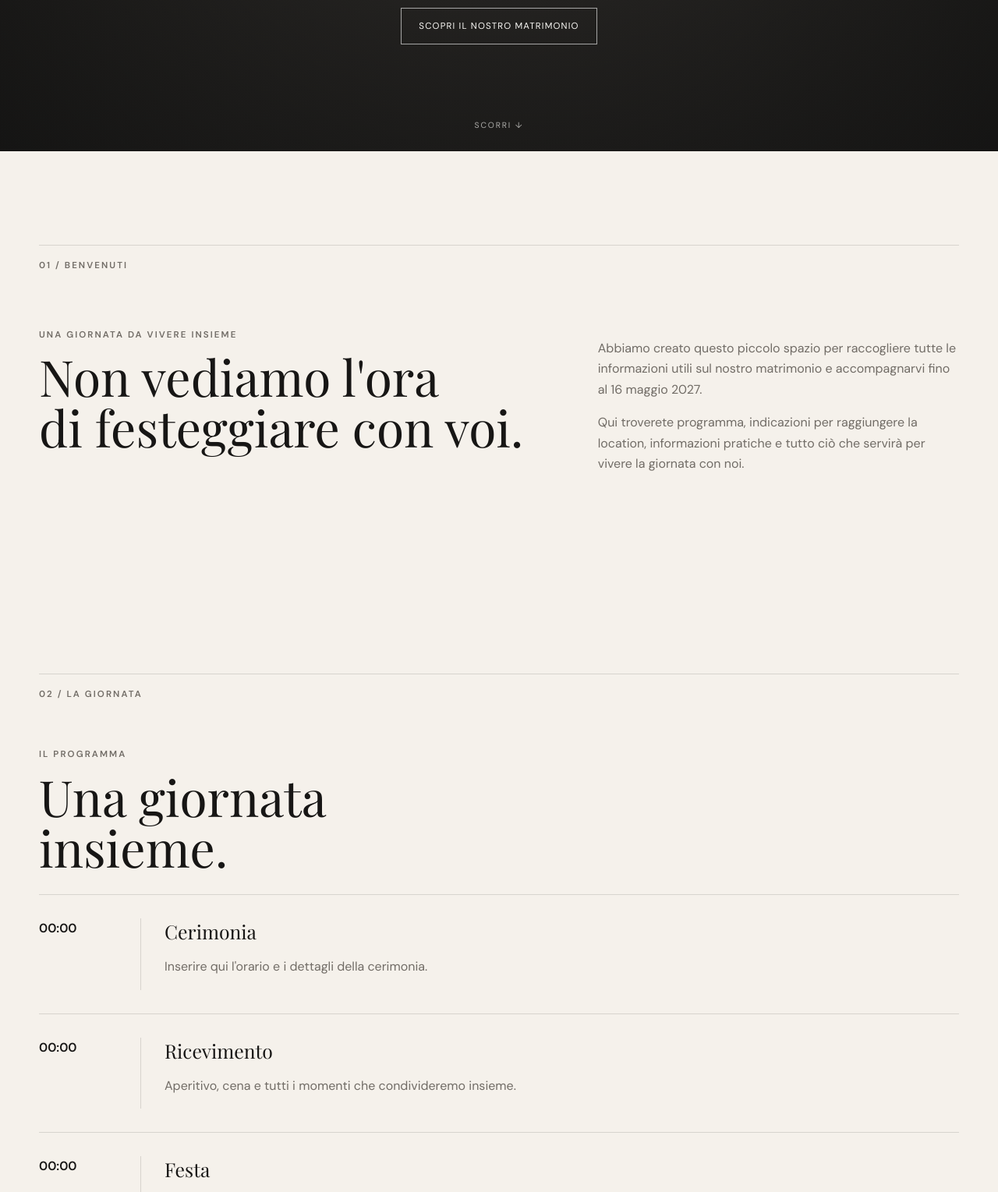
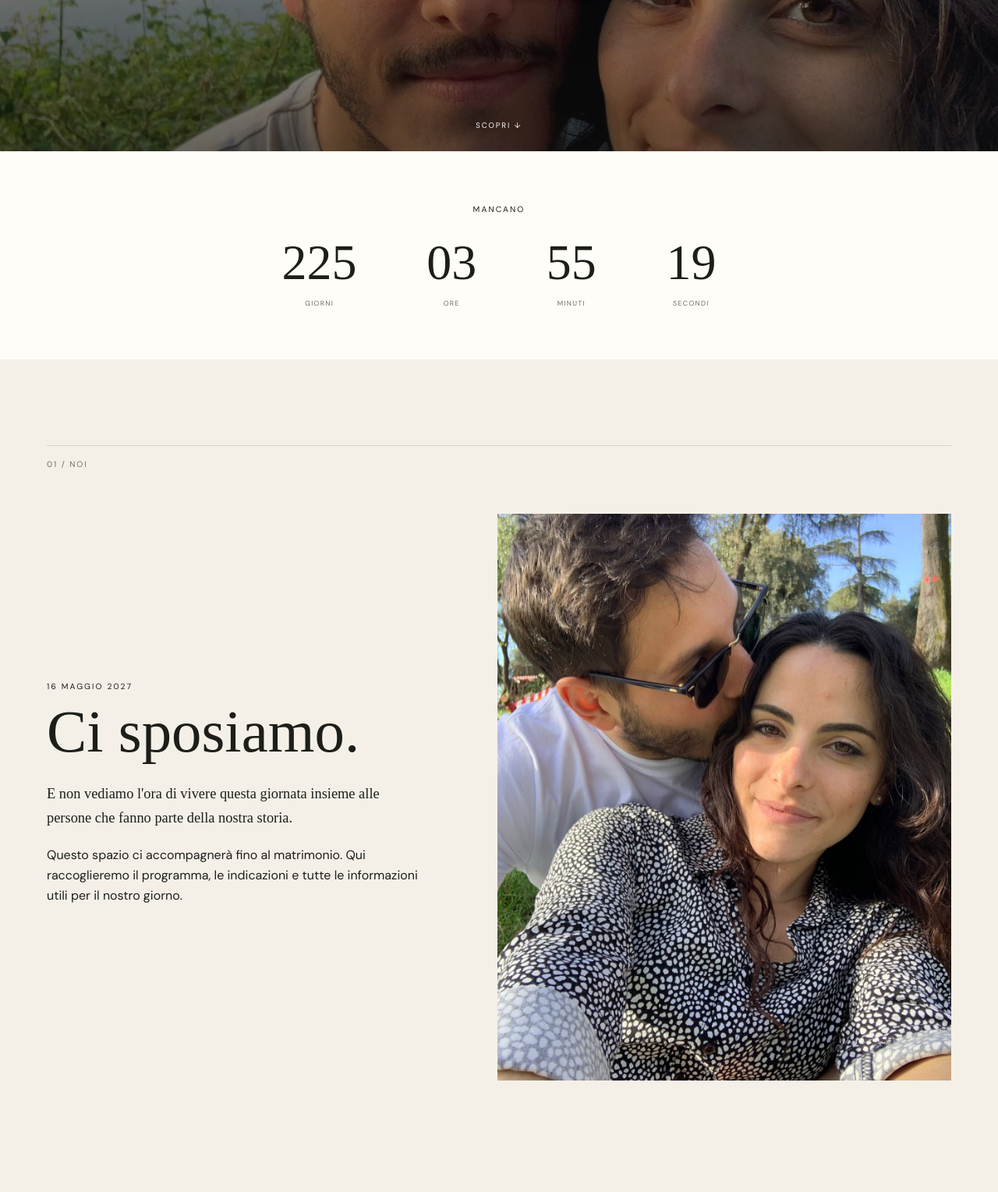
Before and after one commit to dariodamico91-ctrl/matrimonio-dario-monica, a plain HTML site: page index.html in a window 1280 px wide. Shown: the part 606-2135 px from the top of the page at 78% size. Drawn offline with nearby package versions, Linux system fonts and the light colour scheme; a web font is replaced by a local one.

Commit message:
Add files via upload

```diff
--- a/index.html
+++ b/index.html
@@ -1,10 +1,10 @@
-<!doctype html><html lang="it"><head><meta charset="utf-8"><meta name="viewport" content="width=device-width,initial-scale=1"><meta name="description" content="Il matrimonio di Dario e Monica — 16 maggio 2027"><title>Dario & Monica | 16 maggio 2027</title><link rel="preconnect" href="https://fonts.googleapis.com"><link rel="preconnect" href="https://fonts.gstatic.com" crossorigin><link href="https://fonts.googleapis.com/css2?family=DM+Sans:wght@400;500;600&family=Playfair+Display:wght@400;500;600&display=swap" rel="stylesheet"><link rel="stylesheet" href="style.css"></head><body>
-<header class="hero" id="top"><nav><a class="brand" href="#top">D & M</a><div class="navlinks"><a href="#giornata">La giornata</a><a href="#location">Location</a><a href="#info">Info</a><a href="#rsvp">RSVP</a></div></nav><div class="hero-content"><p class="eyebrow">IL NOSTRO GIORNO</p><h1>Dario <i>&</i> Monica</h1><p class="date">16 · 05 · 2027</p><p>Villa Patrizia · Genzano di Roma</p><a class="btn light" href="#giornata">Scopri il nostro matrimonio</a></div><div class="scroll">SCORRI ↓</div></header>
-<main>
-<section class="section intro"><div class="label">01 / BENVENUTI</div><div class="two"><div><p class="kicker">Una giornata da vivere insieme</p><h2>Non vediamo l'ora<br>di festeggiare con voi.</h2></div><div class="copy"><p>Abbiamo creato questo piccolo spazio per raccogliere tutte le informazioni utili sul nostro matrimonio e accompagnarvi fino al 16 maggio 2027.</p><p>Qui troverete programma, indicazioni per raggiungere la location, informazioni pratiche e tutto ciò che servirà per vivere la giornata con noi.</p></div></div></section>
-<section class="section" id="giornata"><div class="label">02 / LA GIORNATA</div><p class="kicker">Il programma</p><h2>Una giornata<br>insieme.</h2><div class="timeline"><article><b>00:00</b><span></span><div><h3>Cerimonia</h3><p>Inserire qui l'orario e i dettagli della cerimonia.</p></div></article><article><b>00:00</b><span></span><div><h3>Ricevimento</h3><p>Aperitivo, cena e tutti i momenti che condivideremo insieme.</p></div></article><article><b>00:00</b><span></span><div><h3>Festa</h3><p>Musica, brindisi e una lunga serata da ricordare.</p></div></article></div></section>
-<section class="section location" id="location"><div class="label">03 / LOCATION</div><div class="two"><div><div class="monogram">VP</div><p class="kicker">La nostra location</p><h2>Villa Patrizia</h2><p class="muted">Genzano di Roma</p><p>Una villa immersa nel verde dei Castelli Romani sarà la cornice del nostro giorno.</p><a class="link" target="_blank" href="https://www.google.com/maps/search/?api=1&query=Villa+Patrizia+Genzano+di+Roma">Apri su Google Maps ↗</a></div><div class="photo"><b>FOTO LOCATION</b><small>Qui inseriremo una fotografia reale di Villa Patrizia.</small></div></div></section>
-<section class="section" id="info"><div class="label">04 / INFO UTILI</div><p class="kicker">Prima di partire</p><h2>Tutto quello<br>che serve sapere.</h2><div class="cards"><article><small>01</small><h3>Dress code</h3><p>Inserire qui le indicazioni sull'abbigliamento.</p></article><article><small>02</small><h3>Parcheggio</h3><p>Inserire qui le informazioni relative al parcheggio.</p></article><article><small>03</small><h3>Navetta</h3><p>Inserire qui eventuali informazioni su navetta e trasferimenti.</p></article><article><small>04</small><h3>Dove dormire</h3><p>Inserire qui hotel, B&B o strutture consigliate.</p></article></div></section>
-<section class="section gift"><div class="label">05 / UN PENSIERO PER NOI</div><div class="giftbox"><p class="kicker">Il regalo più grande è avervi con noi</p><h2>Se desiderate farci un regalo...</h2><p>Abbiamo scelto di raccogliere qui le coordinate per chi desidera contribuire al nostro futuro insieme.</p><div class="iban"><span>IBAN</span><strong id="iban">IT00 X000 0000 0000 0000 0000 000</strong><button onclick="copyIban()">Copia IBAN</button></div><small>Le coordinate potranno essere aggiornate prima della pubblicazione definitiva.</small></div></section>
-<section class="section rsvp" id="rsvp"><p class="kicker">06 / RSVP</p><h2>Ci sarai?</h2><p>Ti chiederemo di confermare la tua presenza entro la data che indicheremo qui.</p><a class="btn" href="#" onclick="return rsvp(event)">Conferma la presenza</a><p id="msg"></p></section>
-</main><footer><strong>D & M</strong><p>16 maggio 2027 · Villa Patrizia · Genzano di Roma</p><a href="#top">Torna su ↑</a></footer><script src="script.js"></script></body></html>
+<!doctype html><html lang="it"><head><meta charset="utf-8"><meta name="viewport" content="width=device-width,initial-scale=1"><title>Dario & Monica — 16 maggio 2027</title><link rel="preconnect" href="https://fonts.googleapis.com"><link rel="preconnect" href="https://fonts.gstatic.com" crossorigin><link href="https://fonts.googleapis.com/css2?family=DM+Sans:wght@400;500&family=Italiana&display=swap" rel="stylesheet"><link rel="stylesheet" href="style.css"></head><body>
+<header class="hero" id="home"><nav><a class="logo" href="#home">D & M</a><div><a href="#noi">Noi</a><a href="#giornata">La giornata</a><a href="#location">Location</a><a href="#info">Info</a></div></nav><div class="heroText"><small>CI SPOSIAMO</small><h1>Dario <i>&</i> Monica</h1><b>16 · 05 · 2027</b><p>Villa Patrizia · Genzano di Roma</p></div><a class="scroll" href="#countdown">SCOPRI ↓</a></header>
+<section class="count" id="countdown"><small>MANCANO</small><div class="clock"><div><b id="days">—</b><span>giorni</span></div><div><b id="hours">—</b><span>ore</span></div><div><b id="minutes">—</b><span>minuti</span></div><div><b id="seconds">—</b><span>secondi</span></div></div></section>
+<main><section class="section" id="noi"><div class="label">01 / NOI</div><div class="grid"><div><small>16 MAGGIO 2027</small><h2>Ci sposiamo.</h2><p class="lead">E non vediamo l'ora di vivere questa giornata insieme alle persone che fanno parte della nostra storia.</p><p>Questo spazio ci accompagnerà fino al matrimonio. Qui raccoglieremo il programma, le indicazioni e tutte le informazioni utili per il nostro giorno.</p></div><img class="portrait" src="images/noi.jpg" alt="Dario e Monica"></div></section>
+<section class="section" id="giornata"><div class="label">02 / LA GIORNATA</div><small>IL PROGRAMMA</small><h2>Un giorno<br>da ricordare.</h2><div class="timeline"><article><b>01</b><div><h3>Cerimonia</h3><p>Dettagli in arrivo</p></div></article><article><b>02</b><div><h3>Ricevimento</h3><p>Villa Patrizia</p></div></article><article><b>03</b><div><h3>La festa</h3><p>Fino a quando avremo voglia di ballare.</p></div></article></div></section>
+<section class="photoBreak"><img src="images/anello.jpg" alt="Dario e Monica"><div><small>VERSO IL</small><strong>16.05.27</strong></div></section>
+<section class="section venue" id="location"><div class="label">03 / IL LUOGO</div><div class="grid"><div><small>GENZANO DI ROMA</small><h2>Villa<br>Patrizia</h2><p class="lead">Qui festeggeremo il nostro matrimonio, nel cuore dei Castelli Romani.</p><a target="_blank" href="https://www.google.com/maps/search/?api=1&query=Villa+Patrizia+Genzano+di+Roma">APRI SU GOOGLE MAPS ↗</a></div><div class="placeholder">FOTO VILLA PATRIZIA<br><small>da inserire</small></div></div></section>
+<section class="section" id="info"><div class="label">04 / INFORMAZIONI</div><small>DA SAPERE</small><h2>Prima del<br>grande giorno.</h2><div class="cards"><article><b>01</b><h3>Come arrivare</h3><p>Indicazioni e parcheggio saranno disponibili qui.</p></article><article><b>02</b><h3>Dove dormire</h3><p>Aggiungeremo le strutture consigliate.</p></article><article><b>03</b><h3>Dress code</h3><p>Eventuali indicazioni saranno pubblicate più avanti.</p></article></div></section>
+<section class="rsvp"><small>CI SARAI?</small><h2>Festeggia<br>con noi.</h2><p>Le conferme di partecipazione apriranno più avanti.</p><span>RSVP · PROSSIMAMENTE</span></section></main>
+<footer><strong>D & M</strong><p>16 maggio 2027 · Villa Patrizia · Genzano di Roma</p><a href="#home">Torna su ↑</a></footer><script src="script.js"></script></body></html>
--- a/script.js
+++ b/script.js
@@ -1 +1 @@
-function copyIban(){const t=document.getElementById('iban').innerText;navigator.clipboard.writeText(t).then(()=>{const b=document.querySelector('.iban button');const x=b.innerText;b.innerText='Copiato ✓';setTimeout(()=>b.innerText=x,1800)})}function rsvp(e){e.preventDefault();document.getElementById('msg').innerText='Il modulo RSVP verrà collegato qui nella versione definitiva.';return false}
+const w=new Date("2027-05-16T00:00:00+02:00");function tick(){let x=Math.max(0,w-new Date()),s=Math.floor(x/1000);days.textContent=Math.floor(s/86400);hours.textContent=String(Math.floor(s%86400/3600)).padStart(2,"0");minutes.textContent=String(Math.floor(s%3600/60)).padStart(2,"0");seconds.textContent=String(s%60).padStart(2,"0")}tick();setInterval(tick,1000);
```
Also changed, not shown: style.css (+1 -1 lines), README.txt, images/anello.jpg (added), images/hero-lago.jpg (added), images/noi.jpg (added).
